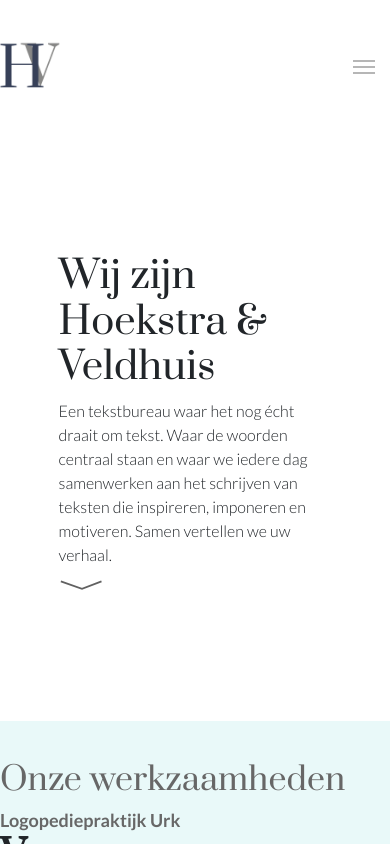
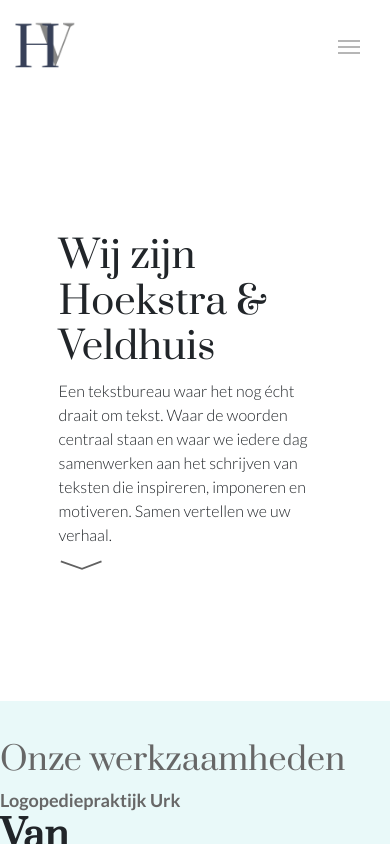
Before and after one commit to jobveldhuis/hoekstraenveldhuis.nl, a Next.js app: page / in a window 390 px wide. Shown: the top 844 px of the page. Built offline with nearby package versions, Linux system fonts and the light colour scheme.

Commit message:
Updated Header styling to be mobile first

```diff
--- a/src/styles/layouts/Header.module.css
+++ b/src/styles/layouts/Header.module.css
@@ -1,12 +1,11 @@
 .navigation
 {
-    max-width: 940px;
     width: 100%;
     margin: 0 auto;
     align-self: center;
     font-family: "Prata", serif;
     font-size: 14px;
-    padding: 30px 0;
+    padding: 10px 15px 30px;
 }
 .iconBar
 {
@@ -93,3 +92,10 @@ ul.nav
 {
     color: #2274a5;
 }
+
+@media only screen and (min-width: 768px) {
+    .navigation {
+        max-width: 940px;
+        padding: 30px 0;
+    }
+}
```
